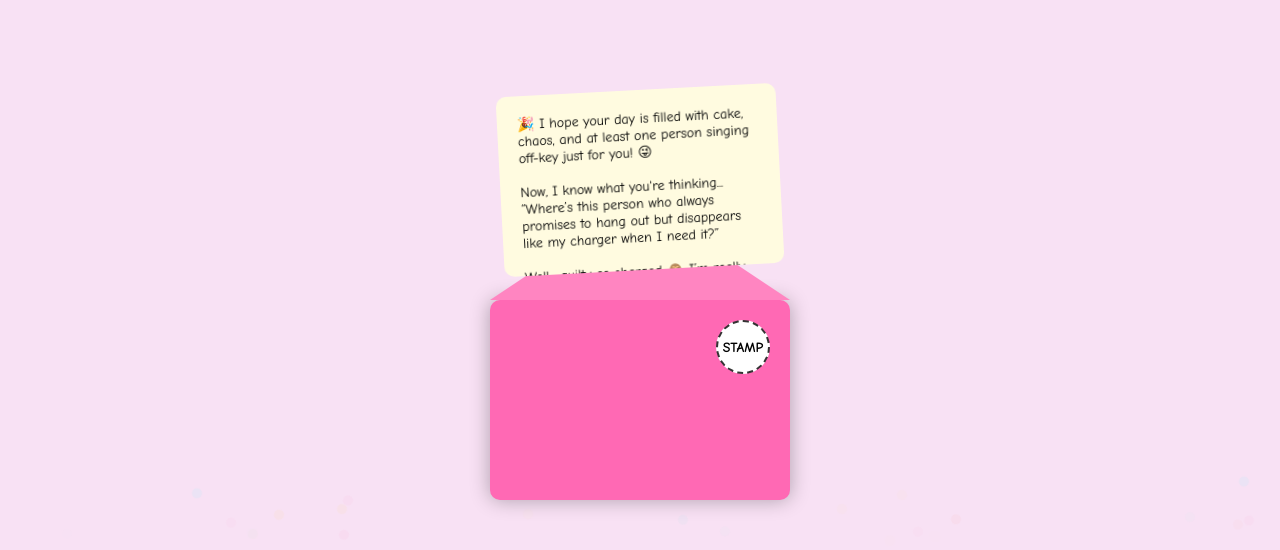
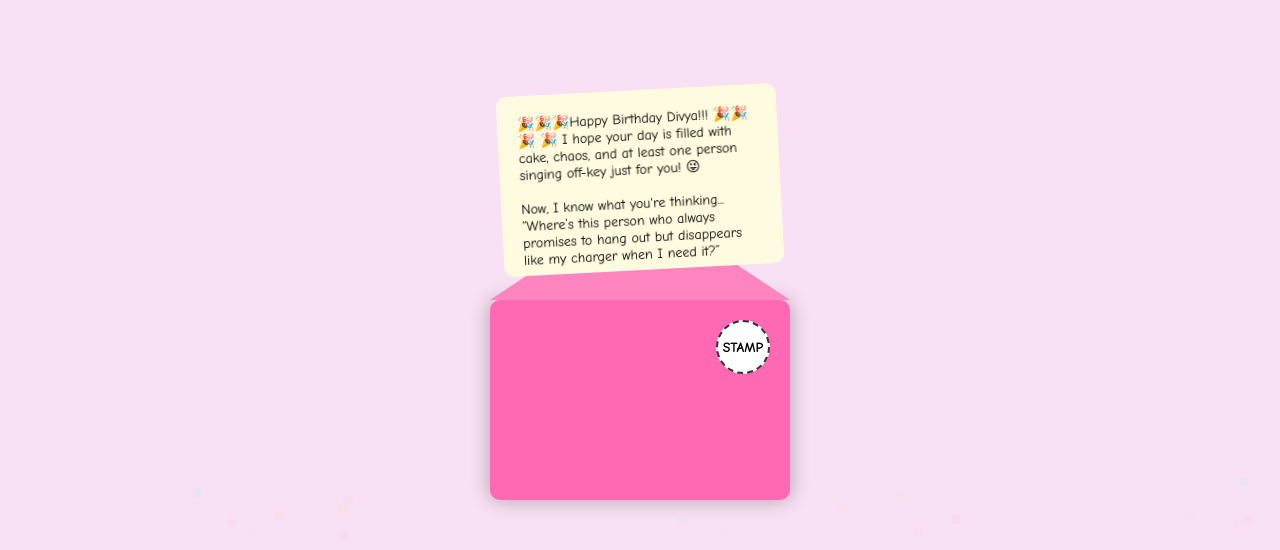
Before and after one commit to Anshiyo1409/New-Birthday_Wish, a plain HTML site: page index.html in a window 1280 px wide. Both pictures are taken after a click on the element "STAMP". Drawn offline with Linux system fonts and the light colour scheme.

Commit message:
Update index.html

```diff
--- a/index.html
+++ b/index.html
@@ -112,6 +112,7 @@
   <div class="stamp" id="stamp">STAMP</div>
   <div class="letter" id="letter">
     <div class="message">
+      🎉🎉🎉Happy Birthday Divya!!! 🎉🎉🎉
       🎉 I hope your day is filled with cake, chaos, and at least one person singing off-key just for you! 😜<br><br>
       Now, I know what you're thinking... “Where’s this person who always promises to hang out but disappears like my charger when I need it?”<br><br>
       Well... guilty as charged 🙈 I’m really sorry for not spending enough time with you lately. Life turned into a circus and I forgot I was supposed to be the clown hanging out with you. 🤡<br><br>
```
